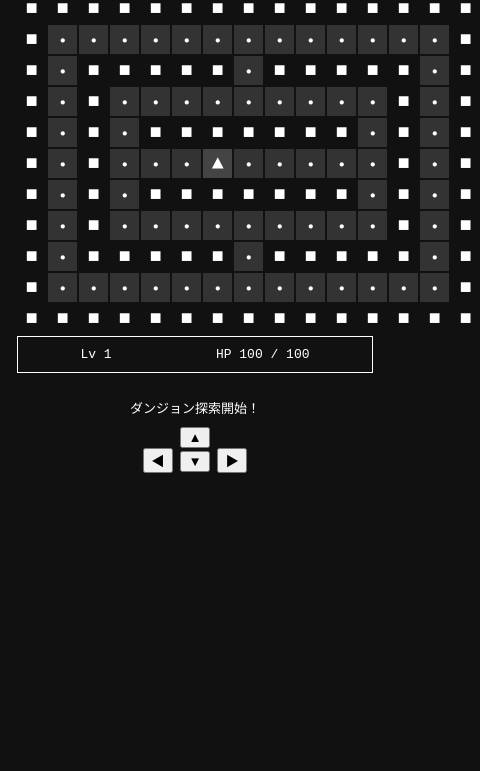
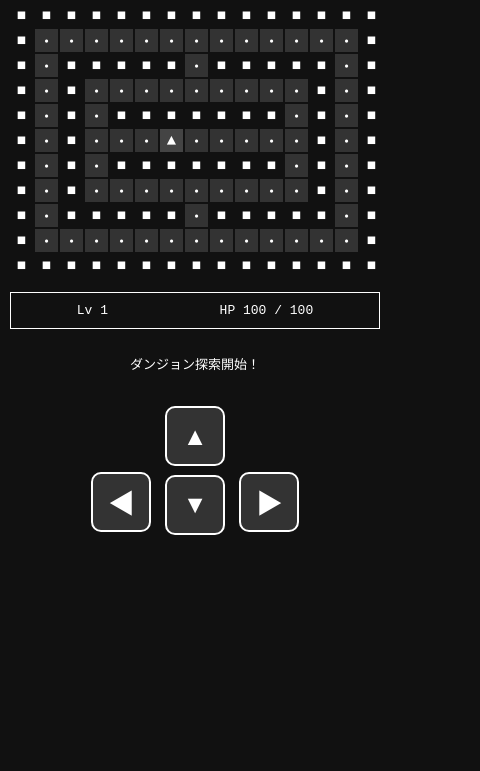
Before and after one commit to turtle324kame/dungeon-rpg, a plain HTML site: page index.html in a window 390 px wide. Shown: the part 73-844 px from the top of the page, 480 px wide, since content can reach past the window. Drawn offline with Linux system fonts and the light colour scheme.

Commit message:
Enhance styles for mobile controls and layout
Added responsive controls for mobile and adjusted styles.

```diff
--- a/style.css
+++ b/style.css
@@ -3,11 +3,13 @@ body {
     color: white;
     font-family: monospace;
     text-align: center;
+    margin: 0;
+    padding: 10px;
 }
 
 #game {
     width: 500px;
-    max-width: 95%;
+    max-width: 100%;
     margin: 20px auto;
 }
 
@@ -24,7 +26,7 @@ body {
     display: flex;
     align-items: center;
     justify-content: center;
-    font-size: 20px;
+    font-size: clamp(12px, 4vw, 20px);
 }
 
 .wall {
@@ -47,3 +49,40 @@ body {
     margin-top: 15px;
     padding: 10px;
 }
+
+/* ====================
+   スマホ操作ボタン
+   ==================== */
+
+#controls {
+    margin-top: 20px;
+    text-align: center;
+}
+
+#controls button {
+    width: 65px;
+    height: 65px;
+    margin: 3px;
+    font-size: 25px;
+    font-weight: bold;
+    color: white;
+    background-color: #333;
+    border: 2px solid white;
+    border-radius: 10px;
+}
+
+#controls button:active {
+    background-color: #777;
+}
+
+@media (max-width: 600px) {
+
+    #game {
+        width: 100%;
+    }
+
+    #controls button {
+        width: 60px;
+        height: 60px;
+    }
+}
```
